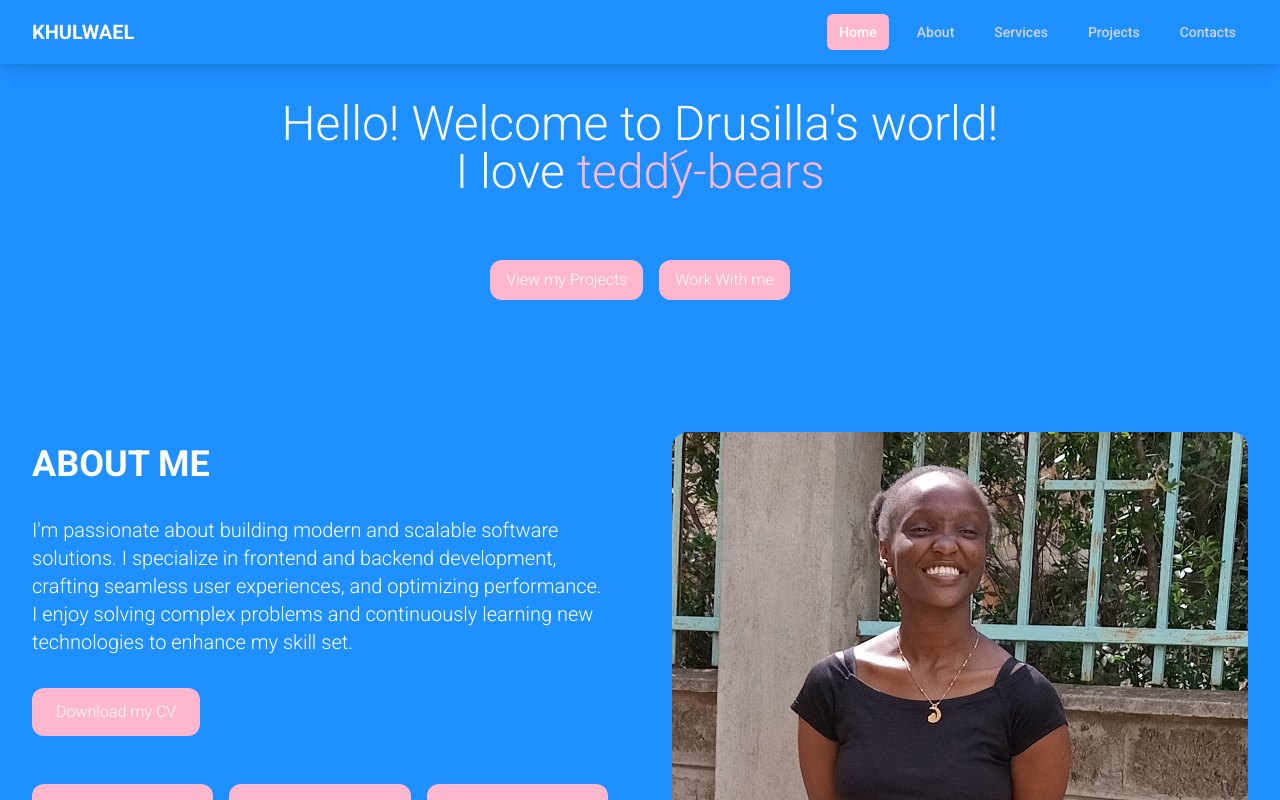
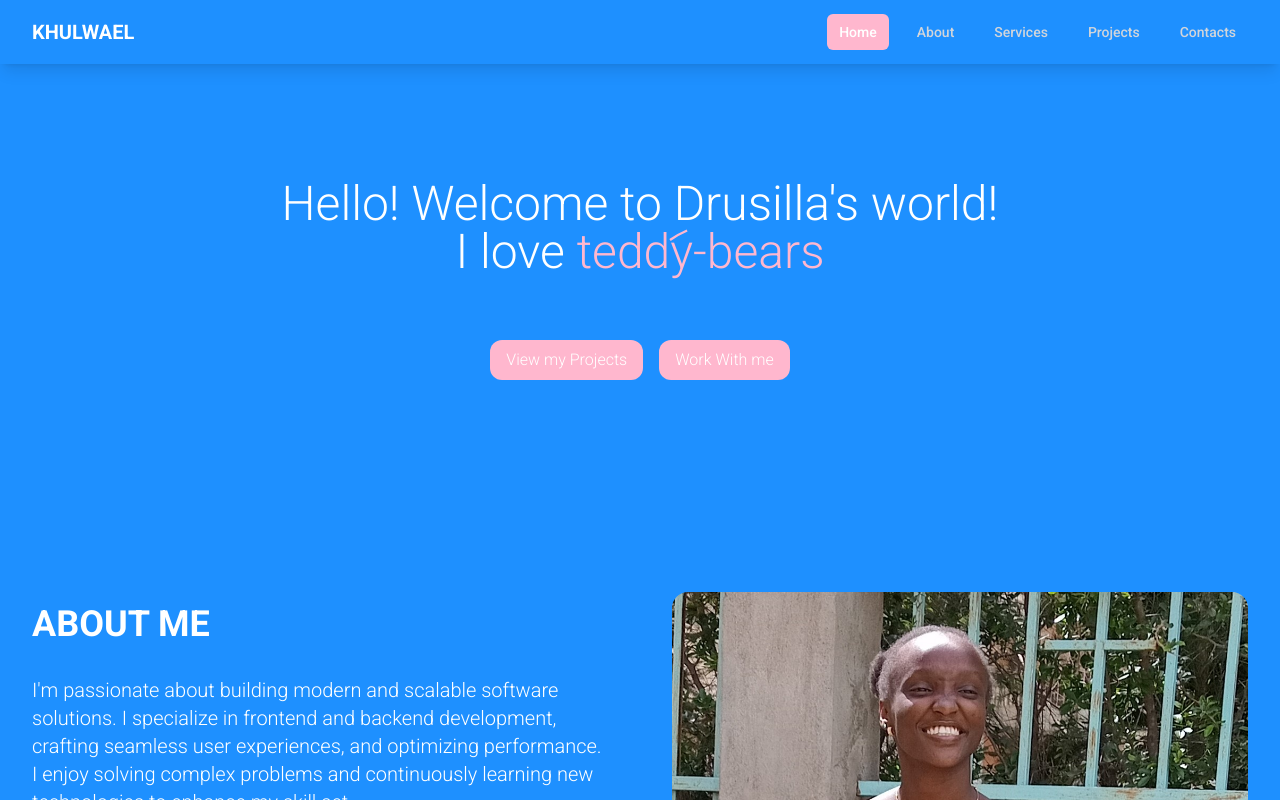
Before and after one commit to drusykhulwi/portfolio, a React (Create React App) app in the folder frontend/: page / in a window 1280 px wide. Shown: the top 800 px of the page. Built offline with nearby package versions, Linux system fonts and the light colour scheme.

Commit message:
Updated height

```diff
--- a/frontend/src/components/Home.js
+++ b/frontend/src/components/Home.js
@@ -14,7 +14,7 @@
   }, []);
 
   return (
-    <div className="min-h-[50vh] flex flex-col items-center justify-center gap-8 sm:gap-12 lg:gap-16 px-4 sm:px-6 lg:px-8" id="home">
+    <div className="min-h-[70vh] flex flex-col items-center justify-center gap-8 sm:gap-12 lg:gap-16 px-4 sm:px-6 lg:px-8" id="home">
       <div className="relative w-full max-w-4xl">
         <h1 className='text-white text-2xl sm:text-3xl md:text-4xl lg:text-5xl text-center leading-tight'>
           Hello! Welcome to Drusilla's world! <br/> I love <span className='text-secondary'>{likes[currentIndex]}</span>
```
